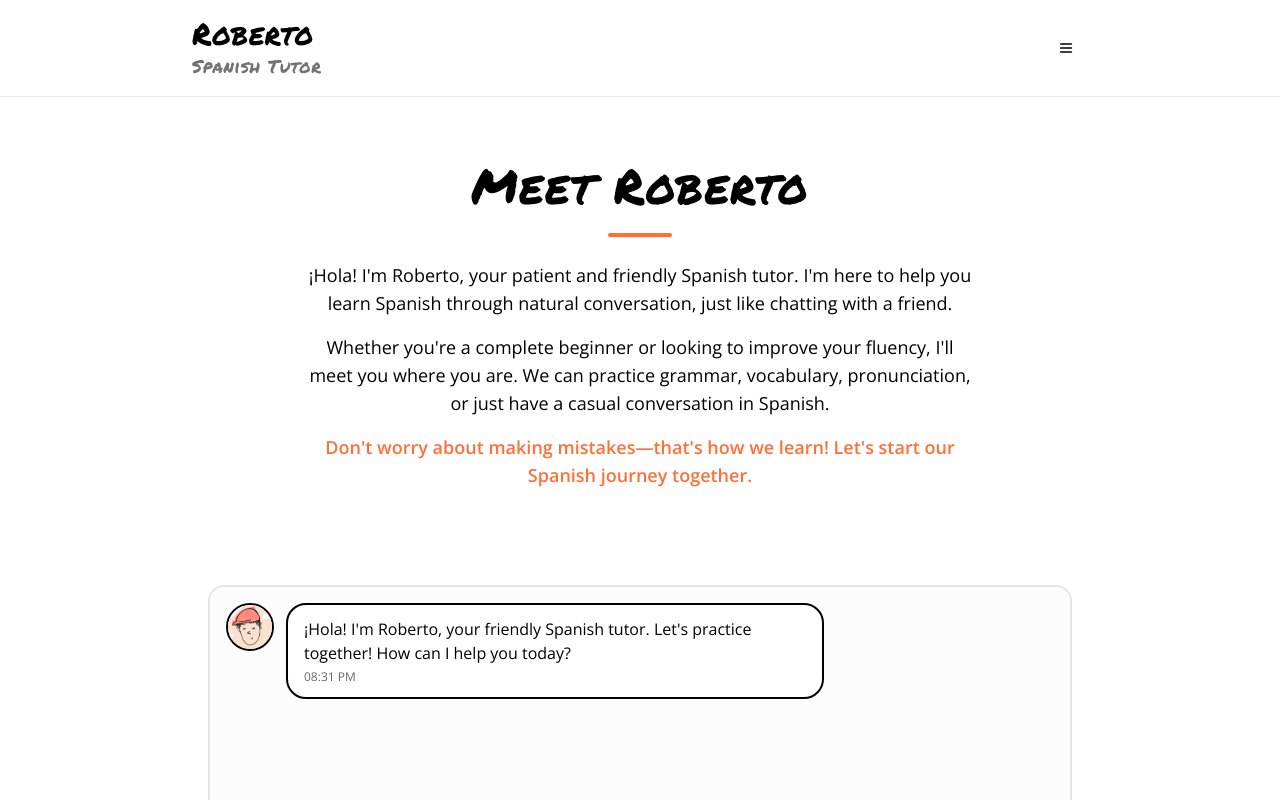
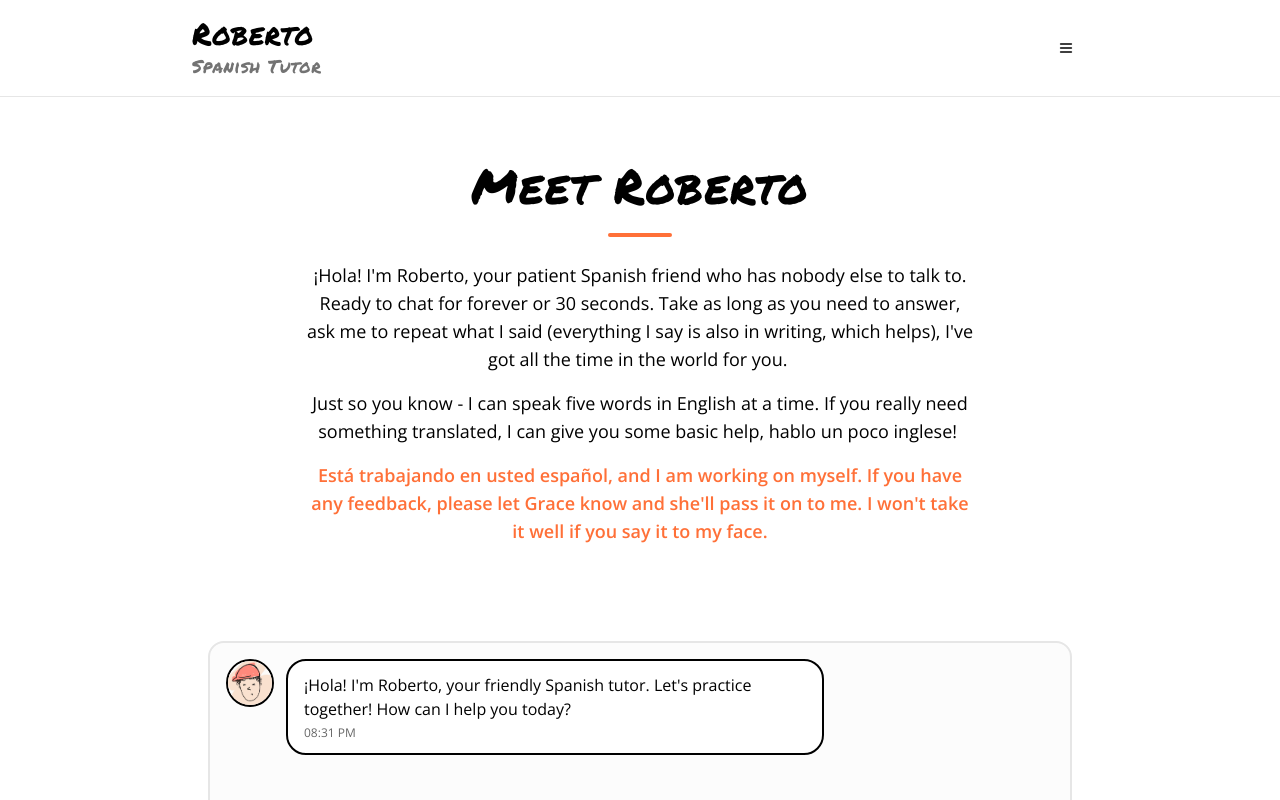
Before and after one commit to grace-liley/roberto-habla-bonito, a React (Vite) app: page / in a window 1280 px wide. Shown: the top 800 px of the page. Built offline with nearby package versions, Linux system fonts and the light colour scheme; the HTML template or start-up script is replaced by a standard one.

Commit message:
Visual edit in Lovable

```diff
--- a/src/components/IntroSection.tsx
+++ b/src/components/IntroSection.tsx
@@ -1,10 +1,5 @@
 const IntroSection = () => {
-  return (
-    <section
-      id="about"
-      className="max-w-4xl mx-auto px-4 py-12 md:py-16"
-      aria-label="About Roberto"
-    >
+  return <section id="about" className="max-w-4xl mx-auto px-4 py-12 md:py-16" aria-label="About Roberto">
       <div className="text-center space-y-6">
         <h2 className="hand-drawn text-3xl md:text-4xl lg:text-5xl text-foreground">
           Meet Roberto
@@ -13,26 +8,13 @@ const IntroSection = () => {
         <div className="w-16 h-1 bg-accent mx-auto rounded-full" aria-hidden="true" />
 
         <div className="max-w-2xl mx-auto space-y-4 text-base md:text-lg leading-relaxed">
-          <p>
-            ¡Hola! I'm Roberto, your patient and friendly Spanish tutor.
-            I'm here to help you learn Spanish through natural conversation,
-            just like chatting with a friend.
-          </p>
+          <p>¡Hola! I'm Roberto, your patient Spanish friend who has nobody else to talk to. Ready to chat for forever or 30 seconds. Take as long as you need to answer, ask me to repeat what I said (everything I say is also in writing, which helps), I've got all the time in the world for you. </p>
 
-          <p>
-            Whether you're a complete beginner or looking to improve your fluency,
-            I'll meet you where you are. We can practice grammar, vocabulary,
-            pronunciation, or just have a casual conversation in Spanish.
-          </p>
+          <p>Just so you know - I can speak five words in English at a time. If you really need something translated, I can give you some basic help, hablo un poco inglese! </p>
 
-          <p className="text-accent font-semibold">
-            Don't worry about making mistakes—that's how we learn!
-            Let's start our Spanish journey together.
-          </p>
+          <p className="text-accent font-semibold">Está trabajando en usted español, and I am working on myself. If you have any feedback, please let Grace know and she'll pass it on to me. I won't take it well if you say it to my face.</p>
         </div>
       </div>
-    </section>
-  );
+    </section>;
 };
-
 export default IntroSection;
```
